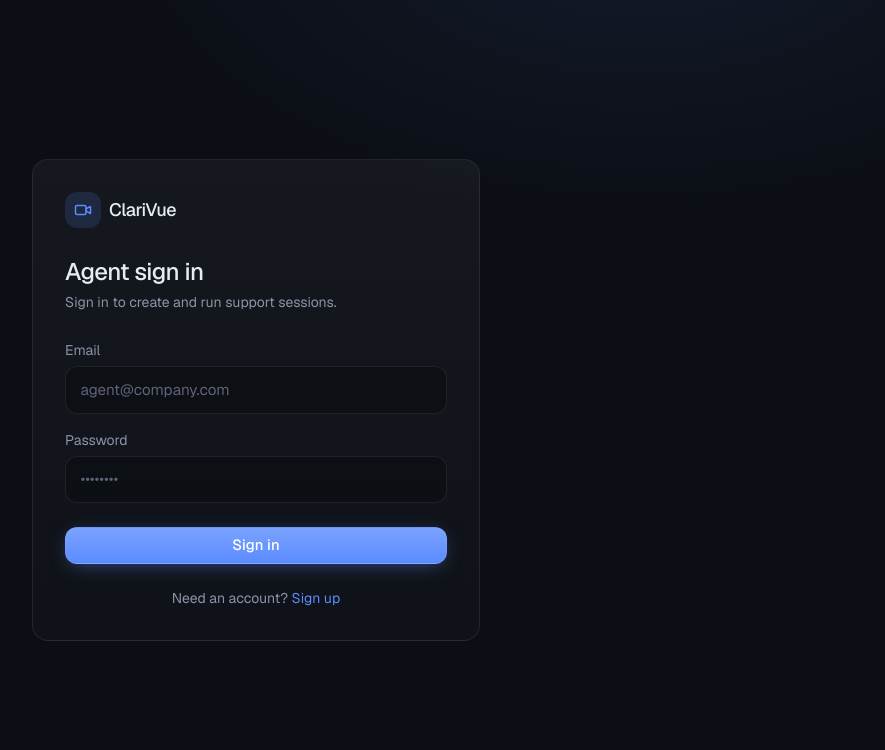
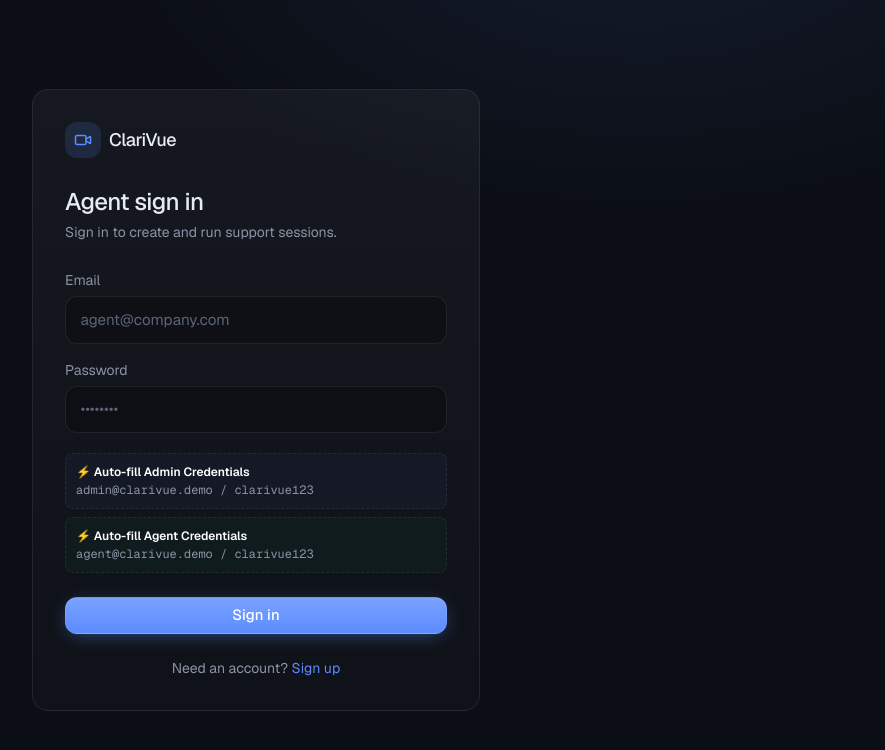
Before and after one commit to Gurjas2112/ClariVue, a Next.js app in the folder apps/web/: page /login in a window 1280 px wide. Shown: the top 750 px of the page, without its empty margins (384-1269 px from the left). Built offline with nearby package versions, Linux system fonts and the light colour scheme; no server answers.

Commit message:
feat: add click-to-autofill demo credentials buttons on sign-in form

```diff
--- a/apps/web/components/auth/AuthForm.tsx
+++ b/apps/web/components/auth/AuthForm.tsx
@@ -135,6 +135,37 @@ export function AuthForm({ mode }: { mode: "login" | "signup" }) {
             />
           </label>
 
+          {!isSignup && (
+            <div className="flex flex-col gap-2 mt-1">
+              <button
+                type="button"
+                onClick={() => {
+                  setEmail("admin@clarivue.demo");
+                  setPassword("clarivue123");
+                }}
+                className="text-xs text-left p-2.5 rounded-lg border border-dashed border-[var(--accent)]/30 hover:border-[var(--accent)] bg-[var(--accent)]/5 hover:bg-[var(--accent)]/10 text-[var(--accent)] transition-all cursor-pointer"
+              >
+                <div className="font-semibold text-white mb-0.5">⚡ Auto-fill Admin Credentials</div>
+                <div className="text-[var(--fg-muted)] font-mono">
+                  admin@clarivue.demo / clarivue123
+                </div>
+              </button>
+              <button
+                type="button"
+                onClick={() => {
+                  setEmail("agent@clarivue.demo");
+                  setPassword("clarivue123");
+                }}
+                className="text-xs text-left p-2.5 rounded-lg border border-dashed border-emerald-500/30 hover:border-emerald-500 bg-emerald-500/5 hover:bg-emerald-500/10 text-emerald-400 transition-all cursor-pointer"
+              >
+                <div className="font-semibold text-white mb-0.5">⚡ Auto-fill Agent Credentials</div>
+                <div className="text-[var(--fg-muted)] font-mono">
+                  agent@clarivue.demo / clarivue123
+                </div>
+              </button>
+            </div>
+          )}
+
           <Button type="submit" loading={loading} className="mt-2 w-full">
             {isSignup ? "Create account" : "Sign in"}
           </Button>
```
